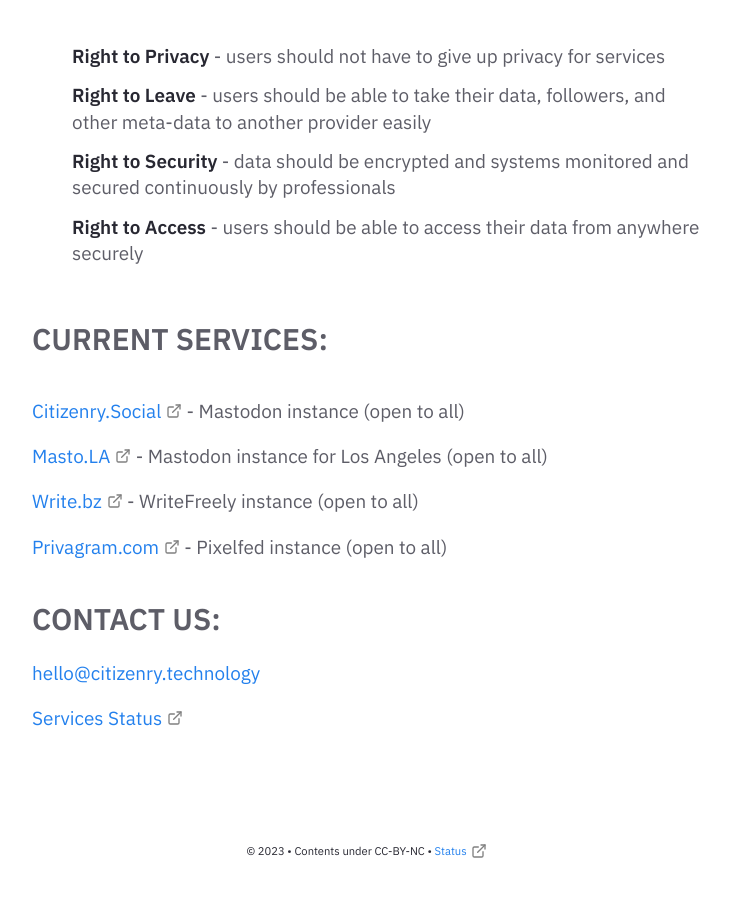
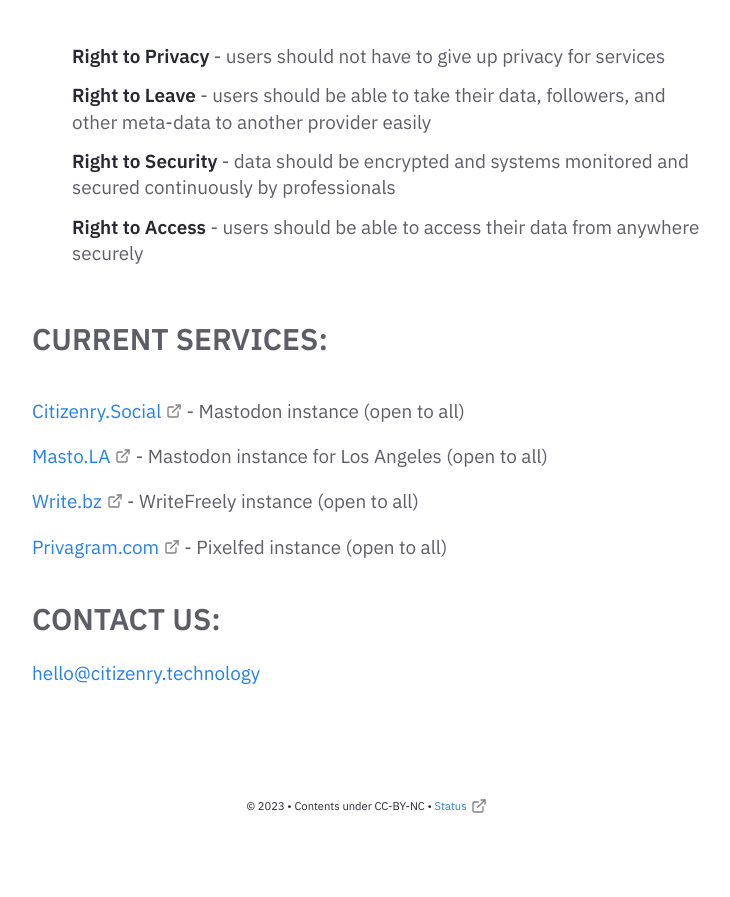
Before and after one commit to Citizenry/Citizenry.github.io, a Jekyll site: the page built from pages/index.md, in a window 1280 px wide and 900 px high, scrolled down 1104 px. Shown: the top 897 px of the window, without its empty margins (273-1003 px from the left). Built offline with Jekyll 4.4.1, drawn with Linux system fonts in a browser that asks for light colours; after the commit the page ends 1958 px from its top, so only the background shows below that.

Commit message:
removed status link
Now in footer

```diff
--- a/_includes/Homepage.html
+++ b/_includes/Homepage.html
@@ -41,5 +41,4 @@
 
 
 <p><h2>CONTACT US:</h2><a href="mailto:hello@citizenry.technology"> hello@citizenry.technology</a></p>
-<p><a href="https://status.citizenry.technology/status/services" target="_blank">Services Status</a></p>
 </div> </div>
```
